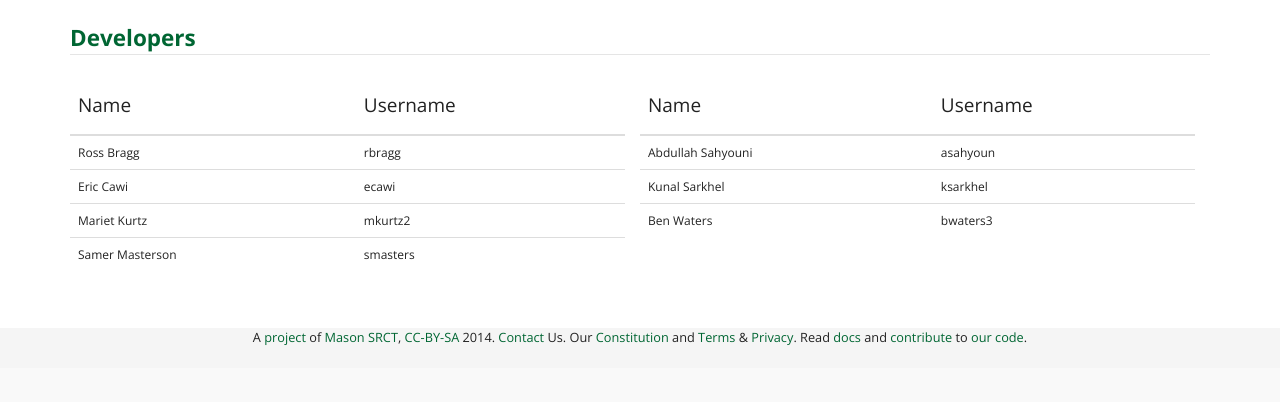
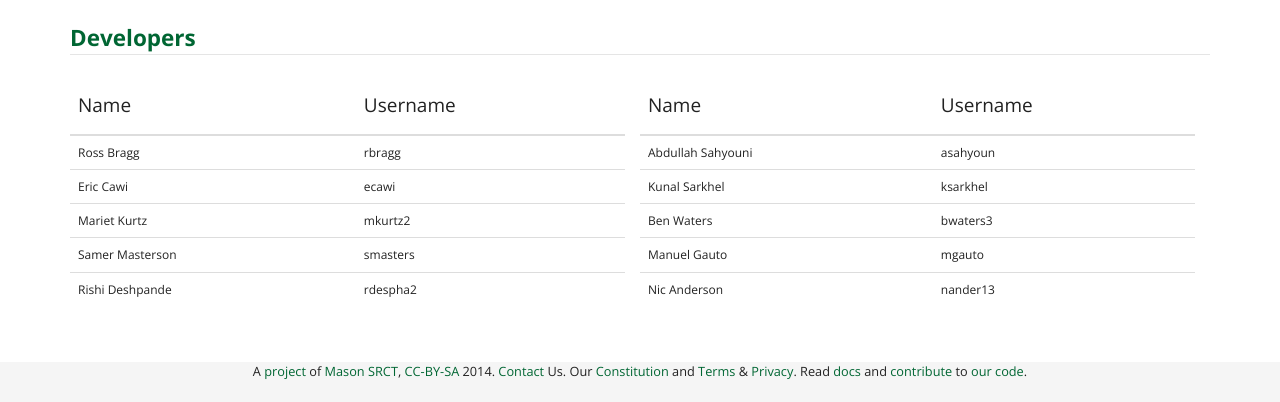
Before and after one commit to srct/srctweb, a Python web app: template srctweb/website/templates/people.html in a window 1280 px wide. Shown: the part 484-886 px from the top of the page. Before the commit the page ends 829 px from the top, so only its background shows below. Run offline with Jinja, Linux system fonts and the light colour scheme; the template is opened without the code that fills it, so the values that code supplies are empty; some libraries are stand-ins or nearby versions.

Commit message:
added newly voted developers

```diff
--- a/srctweb/website/templates/people.html
+++ b/srctweb/website/templates/people.html
@@ -95,6 +95,10 @@ The people who make up this community of developers!
       <td>Samer Masterson</td>
       <td>smasters</td>
     </tr>
+    <tr>
+      <td>Rishi Deshpande</td>
+      <td>rdespha2</td>
+    </tr>
   </tbody>
 </table>
 </div>
@@ -120,6 +124,14 @@ The people who make up this community of developers!
       <td>Ben Waters</td>
       <td>bwaters3</td>
     </tr>
+    <tr>
+      <td>Manuel Gauto</td>
+      <td>mgauto</td>
+    </tr>
+    <tr>
+      <td>Nic Anderson</td>
+      <td>nander13</td>
+    </tr>
   <tbody>
 </table>
 </div>
```
